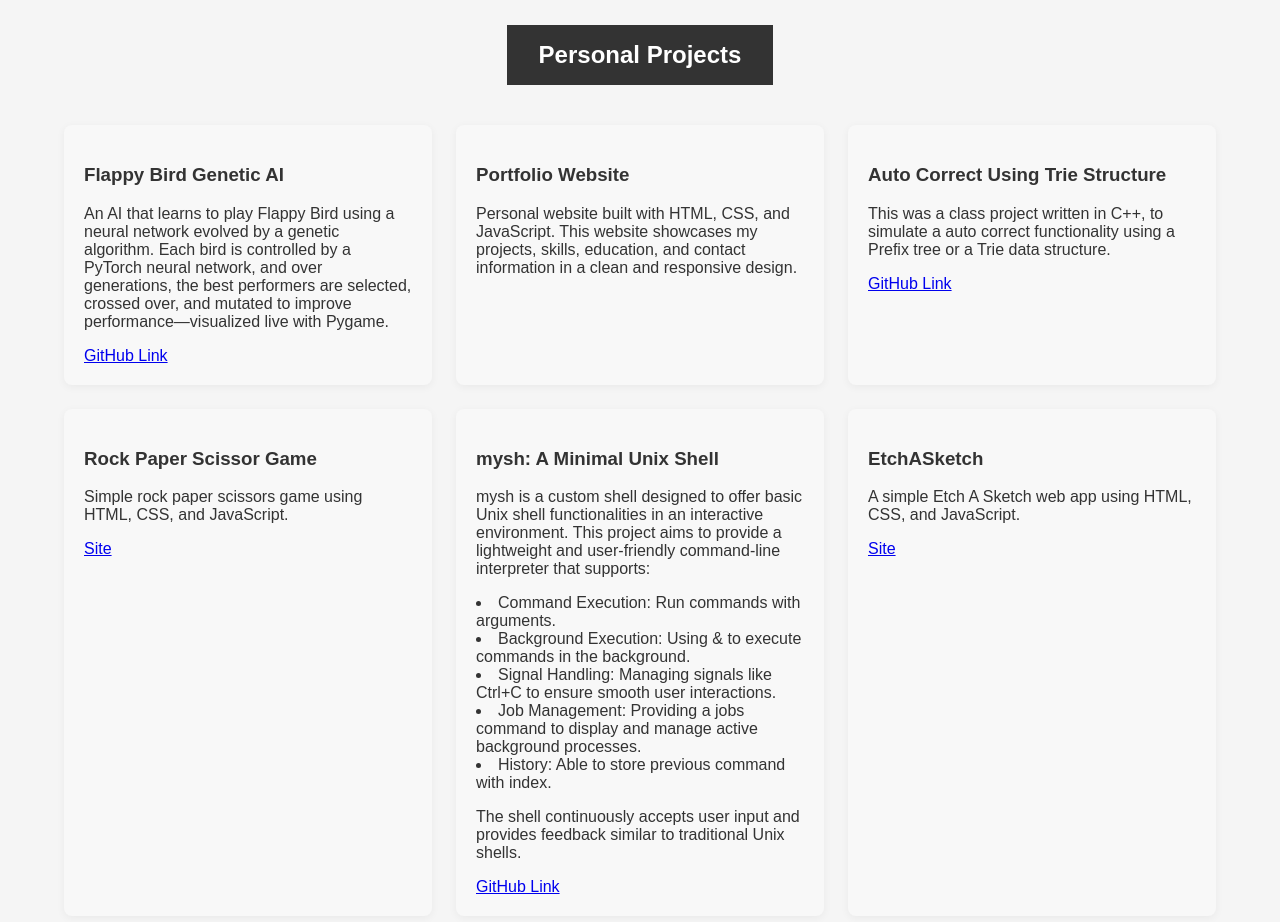
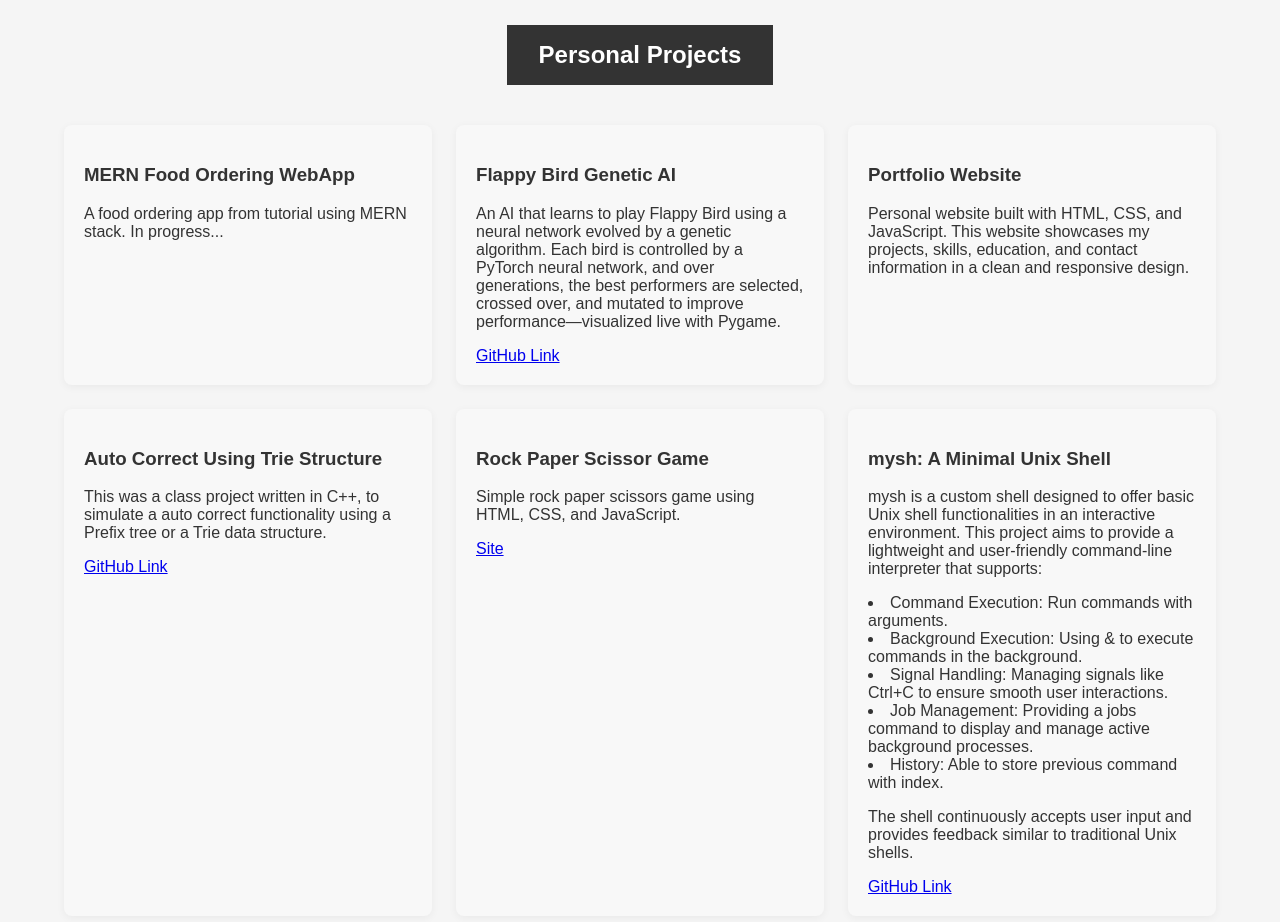
Before and after one commit to DarkTronics/DarkTronics.github.io, a plain HTML site: page index.html in a window 1280 px wide. Shown: the part 1680-2602 px from the top of the page. Drawn offline with Linux system fonts and the light colour scheme.

Commit message:
food ordering app

```diff
--- a/index.html
+++ b/index.html
@@ -93,6 +93,12 @@
   <h2 class="header">Personal Projects</h2>
   <div class="personal-projects-grid">
     <div class="project-card">
+      <h3>MERN Food Ordering WebApp</h3>
+      <p>
+        A food ordering app from tutorial using MERN stack. In progress...
+      </p>
+    </div>
+    <div class="project-card">
       <h3>Flappy Bird Genetic AI</h3>
       <p>
         An AI that learns to play Flappy Bird using a neural network evolved by a genetic algorithm.
```
